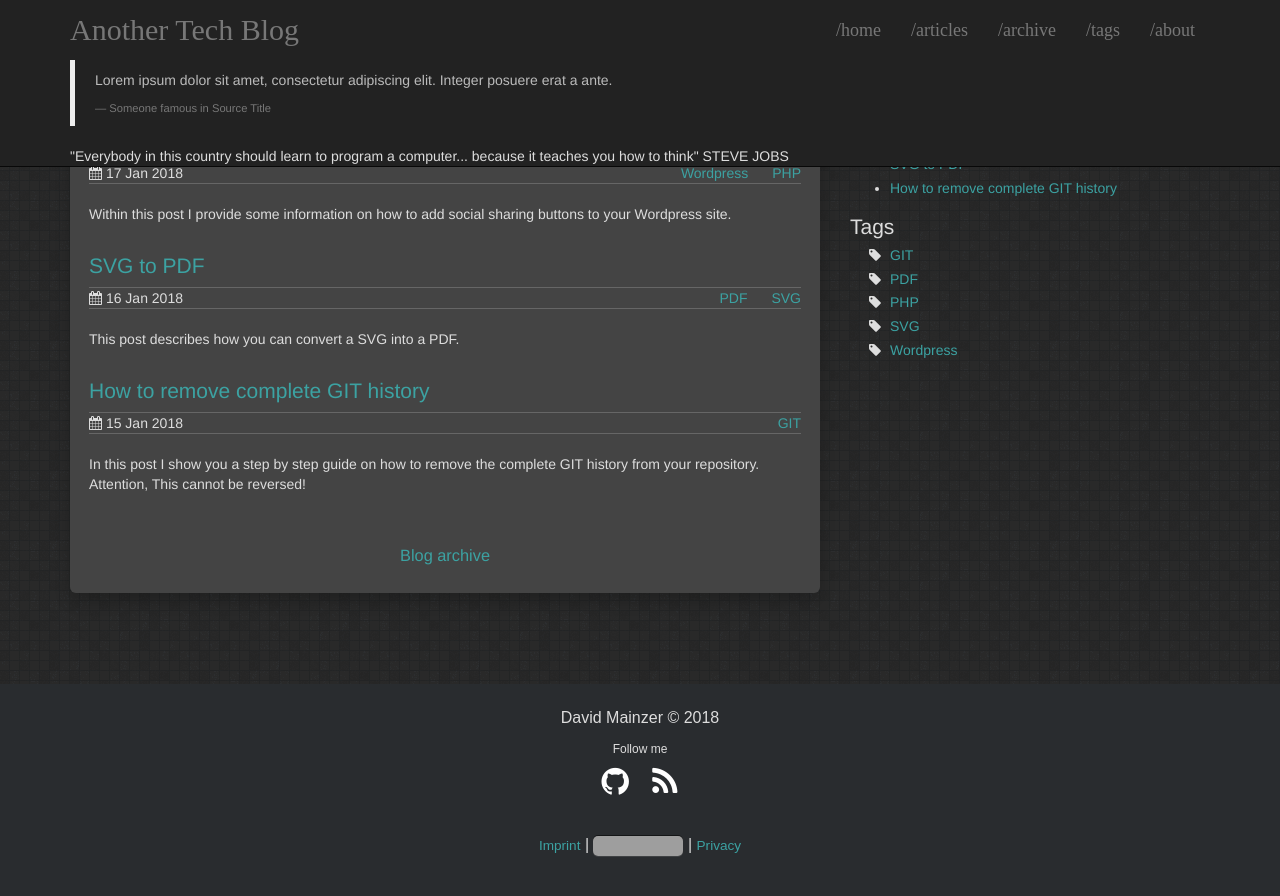
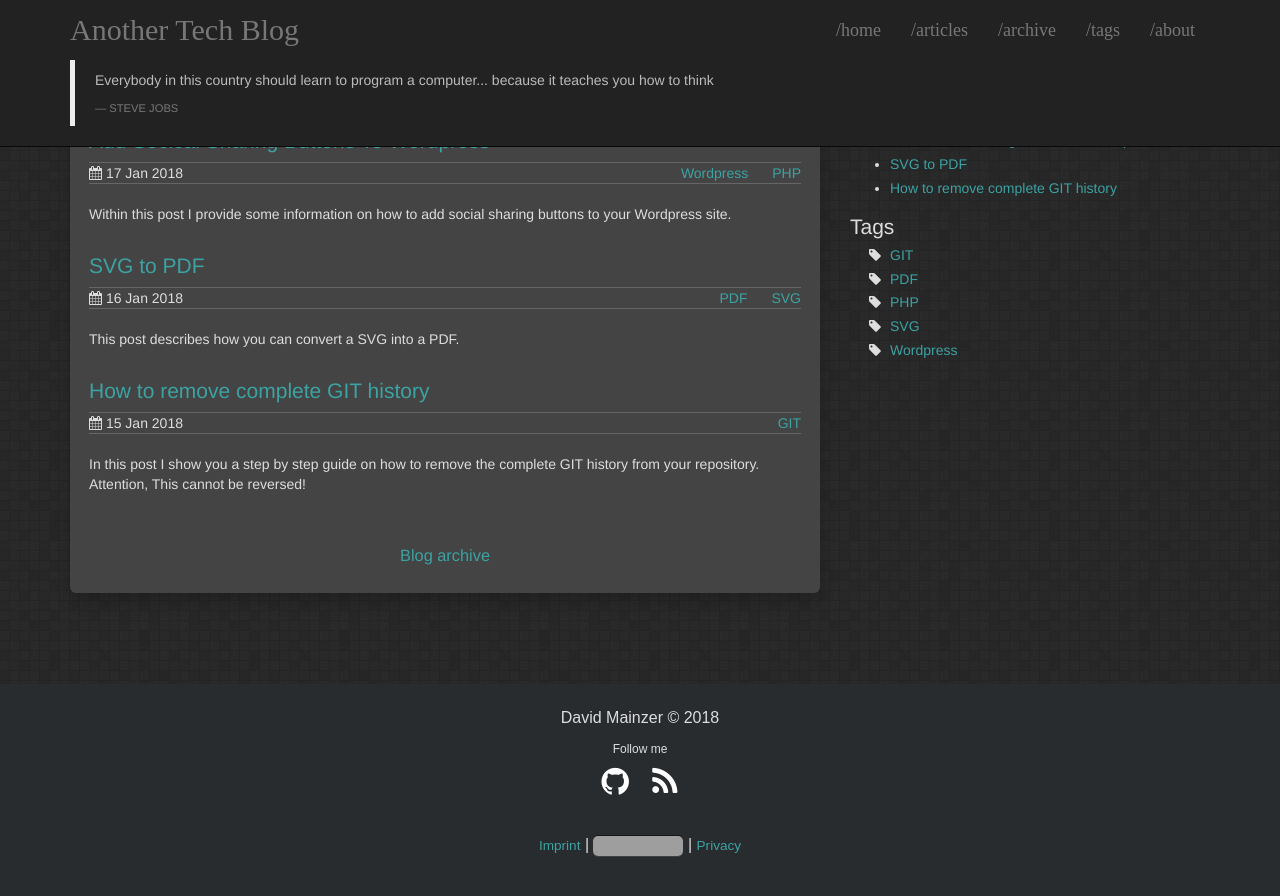
Before and after one commit to davidmainzer/davidmainzer.github.io, a Jekyll site: the page built from index.html, in a window 1280 px wide. Shown: the top 896 px of the page. Built offline with Jekyll 4.4.1, drawn with Linux system fonts in a browser that asks for light colours; grey boxes are pictures that could not be loaded.

Commit message:
Update header.html

```diff
--- a/_includes/header.html
+++ b/_includes/header.html
@@ -63,11 +63,8 @@
 
 
       <blockquote class="blockquote">
-        <p class="mb-0">Lorem ipsum dolor sit amet, consectetur adipiscing elit. Integer posuere erat a ante.</p>
-        <footer class="blockquote-footer">Someone famous in <cite title="Source Title">Source Title</cite></footer>
+        <p class="mb-0">Everybody in this country should learn to program a computer... because it teaches you how to think</p>
+        <footer class="blockquote-footer"><cite title="STEVE JOBS">STEVE JOBS</cite></footer>
       </blockquote>
-
-      "Everybody in this country should learn to program a computer... because it teaches you how to think" STEVE JOBS
-
     </div>
   </nav>
```
